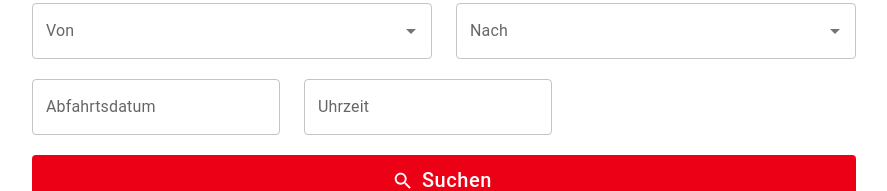
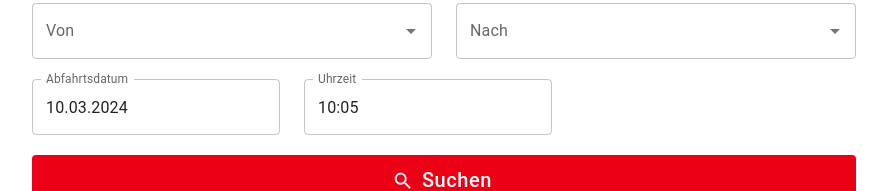
Before and after one commit to manuscommits/bahnminingfrontend, a React (Create React App) app: page / in a window 1280 px wide. Shown: the part 138-329 px from the top of the page, without its empty margins (196-1083 px from the left). Built offline with nearby package versions, Linux system fonts and the light colour scheme.

Commit message:
add default time values

```diff
--- a/src/components/DateTimePicker.jsx
+++ b/src/components/DateTimePicker.jsx
@@ -7,8 +7,9 @@ import dayjs from 'dayjs';
 
 const DateTimePicker = () => {
     const dispatch = useDispatch()
-    const [abfahrtsDatum, setAbfahrtsDatum] = useState()
-    const [abfahrtsZeit, setAbfahrtsZeit] = useState()
+    const defaultTimestamp = dayjs()
+    const [abfahrtsDatum, setAbfahrtsDatum] = useState(defaultTimestamp.format("YYYY-MM-DD"))
+    const [abfahrtsZeit, setAbfahrtsZeit] = useState(defaultTimestamp.format("HH:mm:00"))
 
     useEffect(() => {
         if (abfahrtsDatum && abfahrtsZeit) {
@@ -23,10 +24,12 @@ const DateTimePicker = () => {
             <DatePicker
                 label="Abfahrtsdatum"
                 format="DD.MM.YYYY"
+                defaultValue={defaultTimestamp}
                 onChange={(newValue) => setAbfahrtsDatum(dayjs(newValue).format("YYYY-MM-DD"))}
             />
             <TimePicker
                 label="Uhrzeit"
+                defaultValue={defaultTimestamp}
                 ampm={false}
                 onChange={(newValue) => setAbfahrtsZeit(dayjs(newValue).format("HH:mm:00"))}
             />
```
